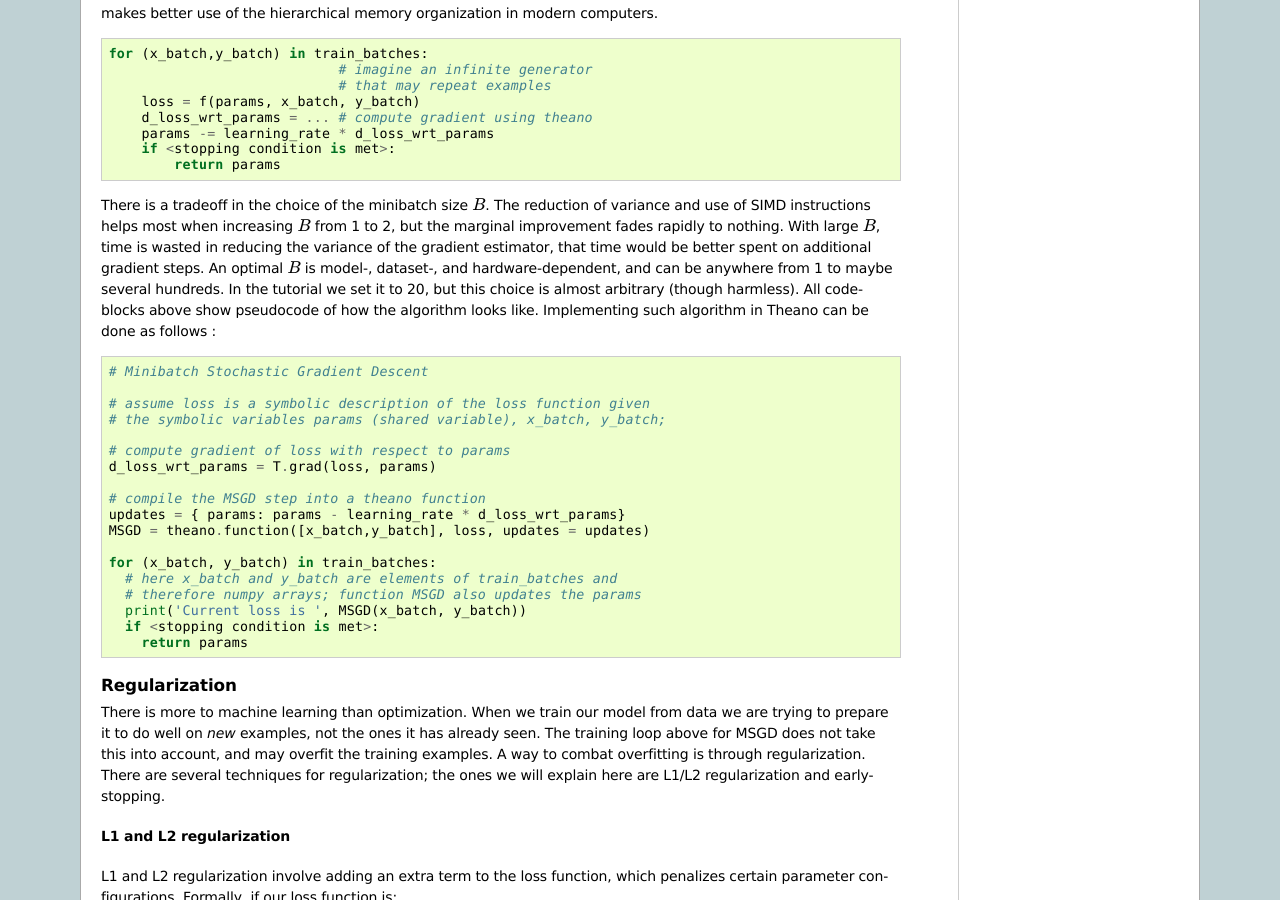
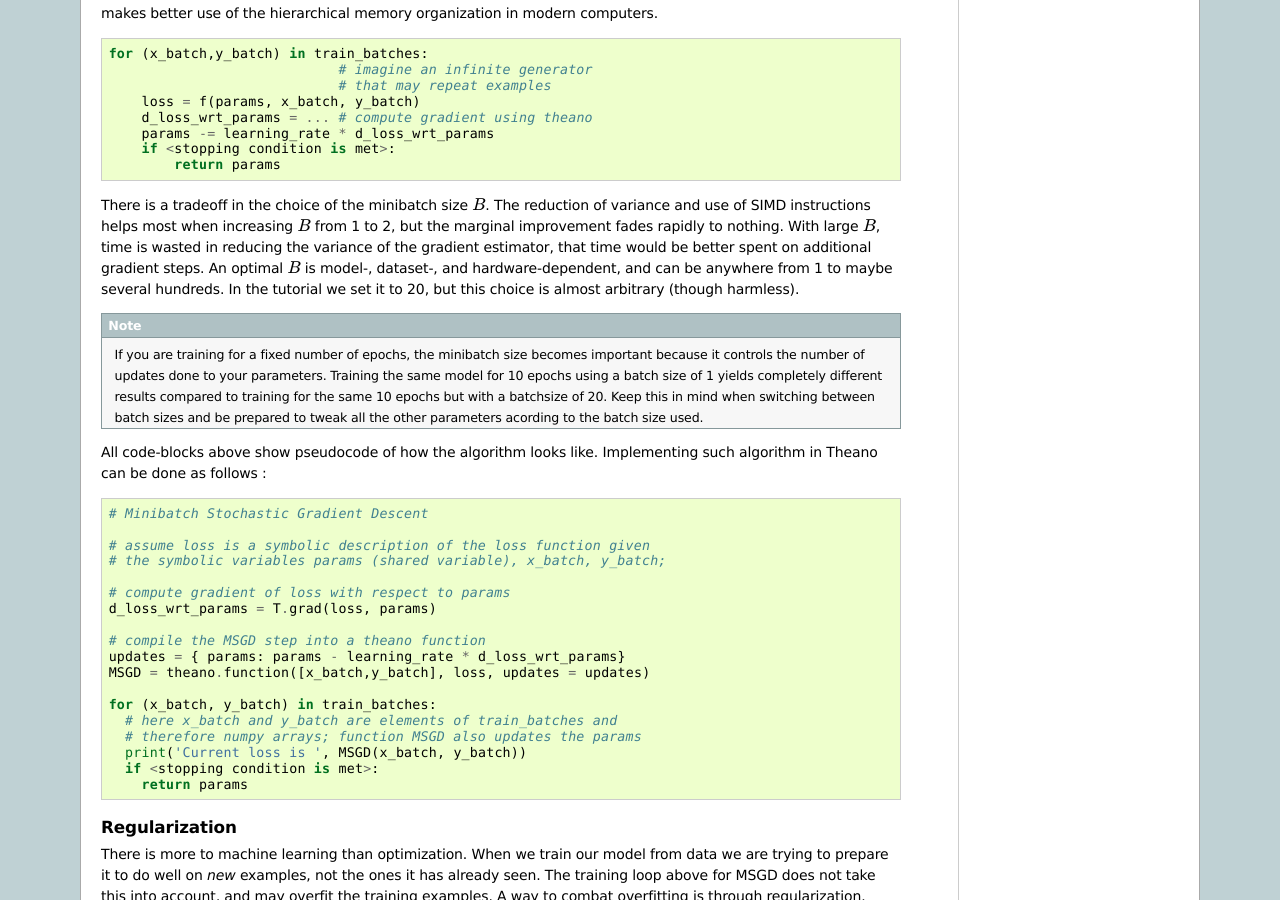
Before and after one commit to lisa-lab/DeepLearningTutorials, a Sphinx documentation site: the page built from doc/gettingstarted.txt, in a window 1280 px wide and 900 px high, scrolled down 4772 px. Built offline with Sphinx 7.4.7, drawn with Linux system fonts in a browser that asks for light colours; formulas are drawn with MathJax 3.

Commit message:
more info about batchsizes

```diff
--- a/doc/gettingstarted.txt
+++ b/doc/gettingstarted.txt
@@ -398,8 +398,18 @@ With large :math:`B`, time is wasted in reducing the variance of the gradient
 estimator, that time would be better spent on additional gradient steps.
 An optimal :math:`B` is model-, dataset-, and hardware-dependent, and can be
 anywhere from 1 to maybe several hundreds.  In the tutorial we set it to 20,
-but this choice is almost arbitrary (though harmless). All code-blocks
-above show pseudocode of how the algorithm looks like. Implementing such
+but this choice is almost arbitrary (though harmless).
+
+.. note::
+
+    If you are training for a fixed number of epochs, the minibatch size becomes important
+    because it controls the number of updates done to your parameters. Training the same model
+    for 10 epochs using a batch size of 1 yields completely different results compared
+    to training for the same 10 epochs but with a batchsize of 20. Keep this in mind when
+    switching between batch sizes and be prepared to tweak all the other parameters acording
+    to the batch size used.
+
+All code-blocks above show pseudocode of how the algorithm looks like. Implementing such
 algorithm in Theano can be done as follows :
 
 .. code-block:: python
```
